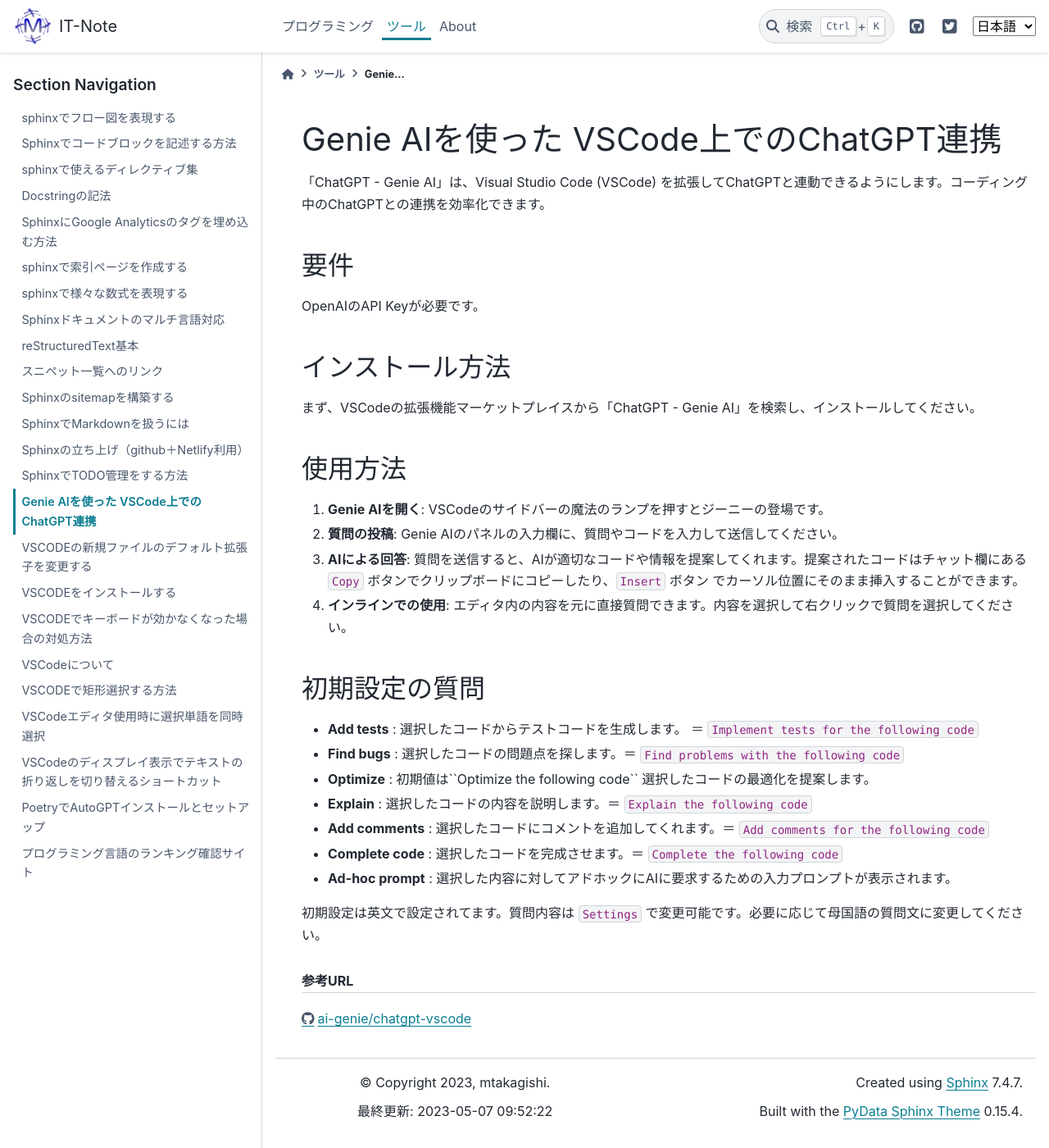
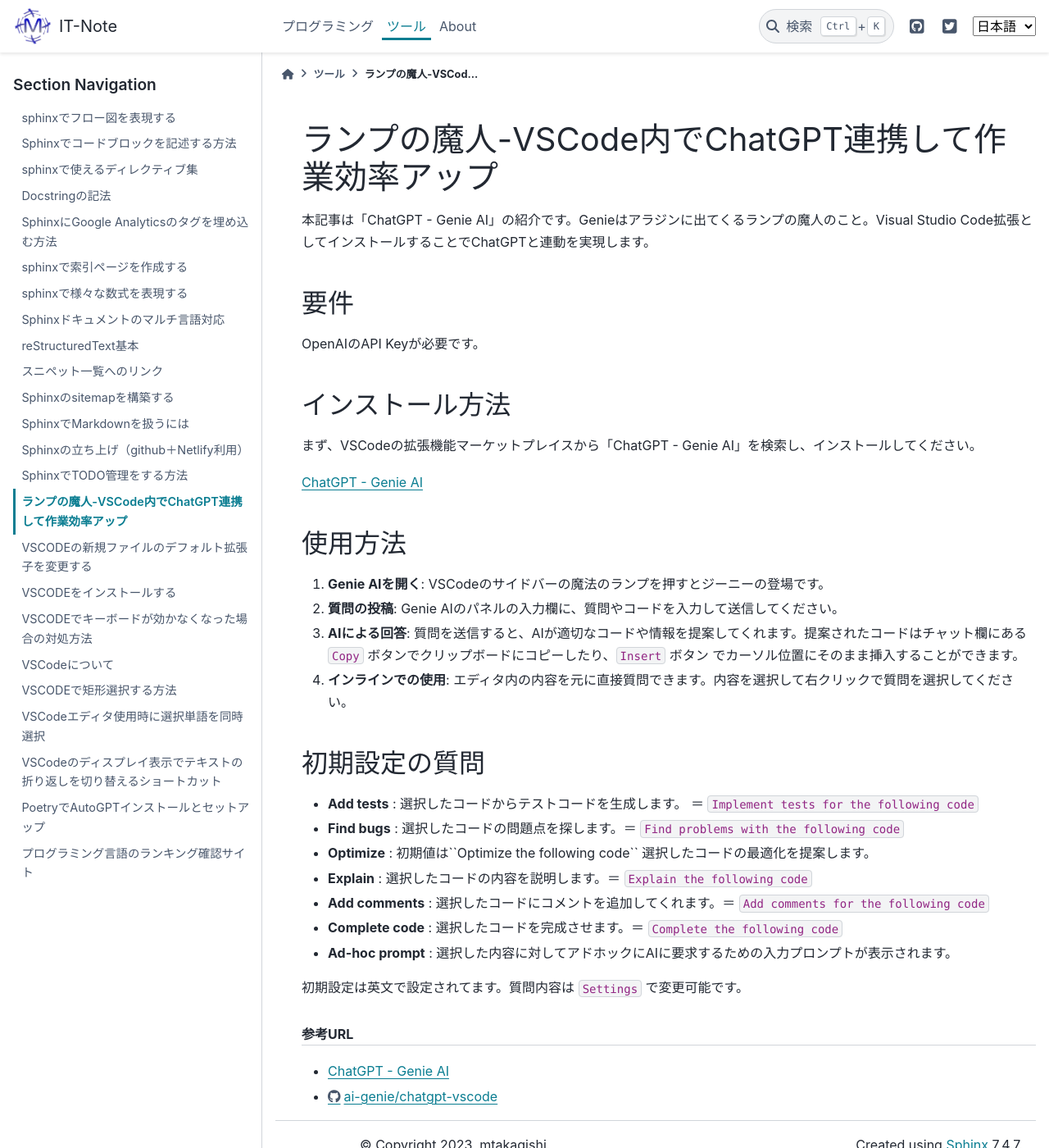
Before and after one commit to mtakagishi/note, a Sphinx documentation site: the page built from docs/tools/vscode/vscode_ChatGPT-Genie-AI.rst, in a window 1280 px wide and 1400 px high. Shown: the whole window at 82% size. Built offline with Sphinx 7.4.7 and the PyData theme 0.15.4, drawn with Linux system fonts in a browser that asks for light colours.

Commit message:
Genieの記事を校正

```diff
--- a/docs/tools/vscode/vscode_ChatGPT-Genie-AI.rst
+++ b/docs/tools/vscode/vscode_ChatGPT-Genie-AI.rst
@@ -1,9 +1,9 @@
 .. _ChatGPT-Genie-AI:
 
-Genie AIを使った VSCode上でのChatGPT連携
-==========================================
+ランプの魔人-VSCode内でChatGPT連携して作業効率アップ
+===========================================================
 
-「ChatGPT - Genie AI」は、Visual Studio Code (VSCode) を拡張してChatGPTと連動できるようにします。コーディング中のChatGPTとの連携を効率化できます。
+本記事は「ChatGPT - Genie AI」の紹介です。Genieはアラジンに出てくるランプの魔人のこと。Visual Studio Code拡張としてインストールすることでChatGPTと連動を実現します。
 
 要件
 ------
@@ -14,6 +14,8 @@
 ------------------
 
 まず、VSCodeの拡張機能マーケットプレイスから「ChatGPT - Genie AI」を検索し、インストールしてください。
+
+`ChatGPT - Genie AI <https://marketplace.visualstudio.com/items?itemName=genieai.chatgpt-vscode>`_
 
 使用方法
 ----------
@@ -37,8 +39,9 @@
 - **Complete code** : 選択したコードを完成させます。＝ ``Complete the following code``
 - **Ad-hoc prompt** : 選択した内容に対してアドホックにAIに要求するための入力プロンプトが表示されます。
 
-初期設定は英文で設定されてます。質問内容は ``Settings`` で変更可能です。必要に応じて母国語の質問文に変更してください。
+初期設定は英文で設定されてます。質問内容は ``Settings`` で変更可能です。
 
 .. rubric:: 参考URL
 
-https://github.com/ai-genie/chatgpt-vscode
+* `ChatGPT - Genie AI <https://marketplace.visualstudio.com/items?itemName=genieai.chatgpt-vscode>`_
+* https://github.com/ai-genie/chatgpt-vscode
```
Also changed, not shown: 2 other files.
